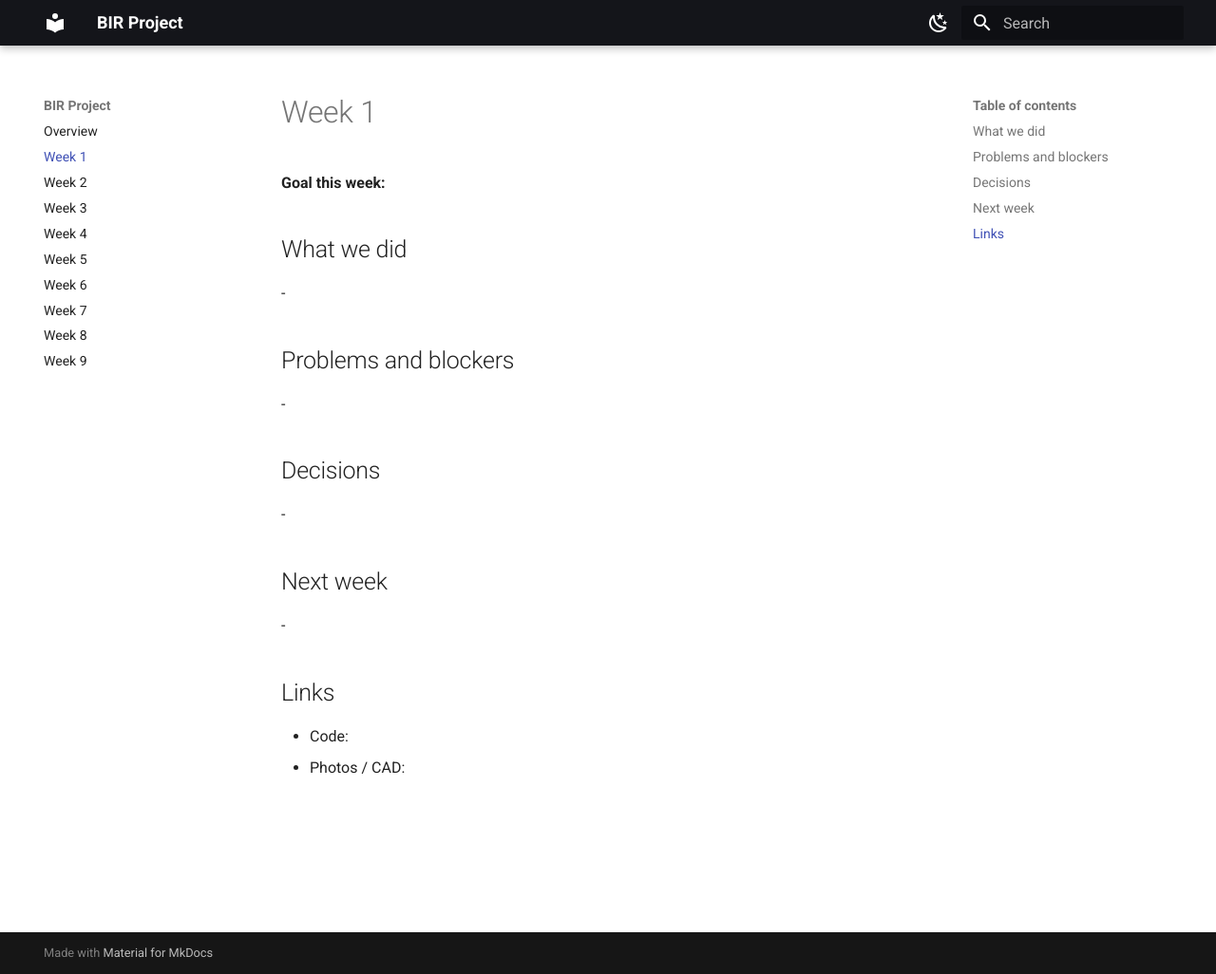
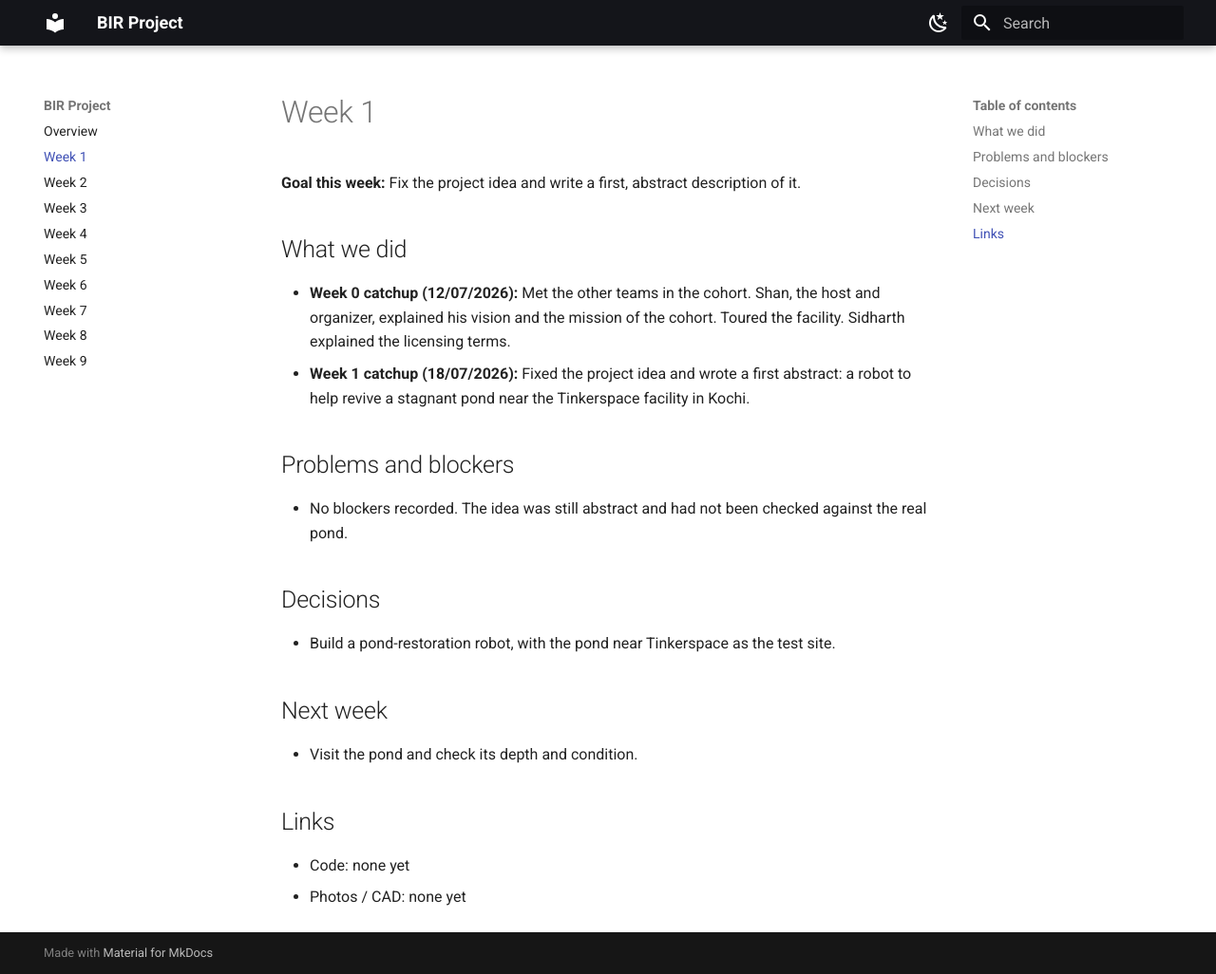
Before and after one commit to BuilderinResidencyTinkerspace/AURABot, an MkDocs documentation site: the page built from docs/week-01.md, in a window 1280 px wide and 1026 px high. Shown: the whole window at 95% size. Built offline with MkDocs 1.6.1 and Material for MkDocs 9.7.7, drawn with Linux system fonts in a browser that asks for light colours.

Commit message:
Revise week 1 goals and project description
Updated the week's goal and added details about the project idea and activities.

```diff
--- a/docs/week-01.md
+++ b/docs/week-01.md
@@ -1,24 +1,25 @@
 # Week 1
 
-**Goal this week:**
+**Goal this week:** Fix the project idea and write a first, abstract description of it.
 
 ## What we did
 
--
+- **Week 0 catchup (12/07/2026):** Met the other teams in the cohort. Shan, the host and organizer, explained his vision and the mission of the cohort. Toured the facility. Sidharth explained the licensing terms.
+- **Week 1 catchup (18/07/2026):** Fixed the project idea and wrote a first abstract: a robot to help revive a stagnant pond near the Tinkerspace facility in Kochi.
 
 ## Problems and blockers
 
--
+- No blockers recorded. The idea was still abstract and had not been checked against the real pond.
 
 ## Decisions
 
--
+- Build a pond-restoration robot, with the pond near Tinkerspace as the test site.
 
 ## Next week
 
--
+- Visit the pond and check its depth and condition.
 
 ## Links
 
-- Code:
-- Photos / CAD:
+- Code: none yet
+- Photos / CAD: none yet
```
